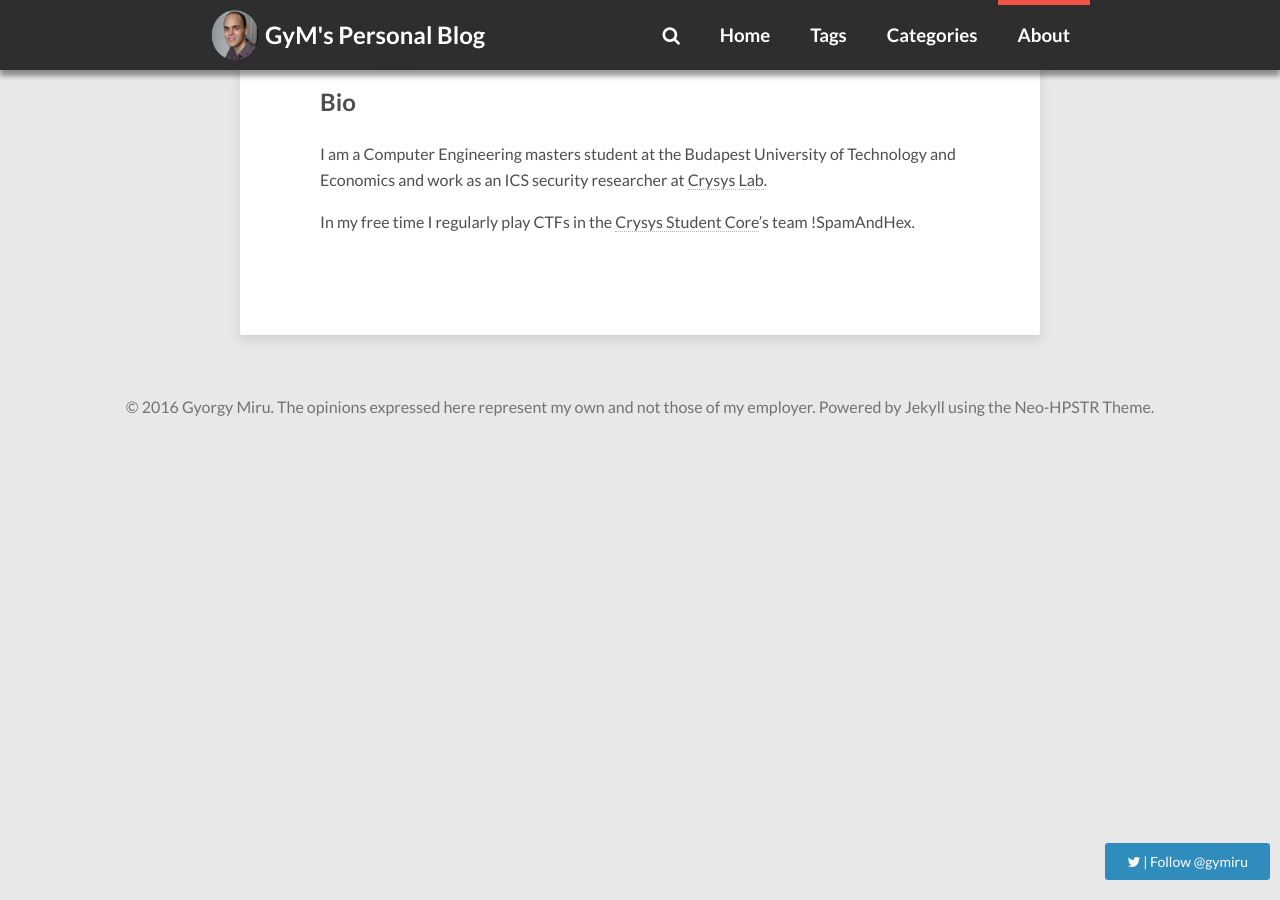
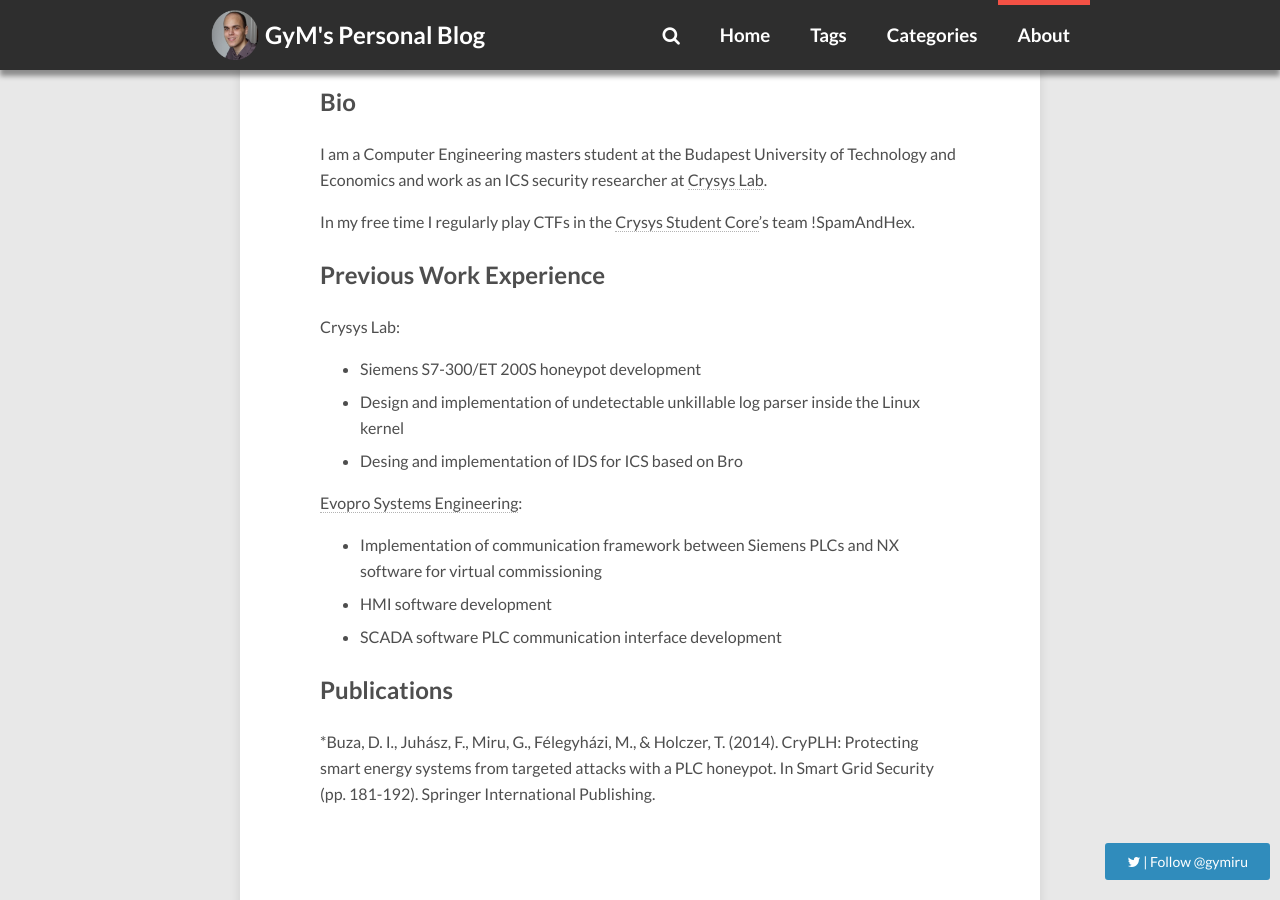
Before and after one commit to gymgit/gymgit.github.io, a Jekyll site: the page built from about/index.md, in a window 1280 px wide and 900 px high, scrolled down 593 px. Built offline with Jekyll 4.4.1, drawn with Linux system fonts in a browser that asks for light colours; nearby versions of some CDN libraries; comment, search, counter and statistics services are not loaded.

Commit message:
finished about

```diff
--- a/about/index.md
+++ b/about/index.md
@@ -33,3 +33,18 @@ share: false
 I am a Computer Engineering masters student at the Budapest University of Technology and Economics and work as an ICS security researcher at [Crysys Lab](https://www.crysys.hu/).
 
 In my free time I regularly play CTFs in the [Crysys Student Core](http://core.crysys.hu/)'s team !SpamAndHex.
+
+##Previous Work Experience
+
+Crysys Lab:
+* Siemens S7-300/ET 200S honeypot development
+* Design and implementation of undetectable unkillable log parser inside the Linux kernel
+* Desing and implementation of IDS for ICS based on Bro
+
+[Evopro Systems Engineering](http://www.evopro.hu/eng):
+* Implementation of communication framework between Siemens PLCs and NX software for virtual commissioning
+* HMI software development
+* SCADA software PLC communication interface development
+
+##Publications
+*Buza, D. I., Juhász, F., Miru, G., Félegyházi, M., & Holczer, T. (2014). CryPLH: Protecting smart energy systems from targeted attacks with a PLC honeypot. In Smart Grid Security (pp. 181-192). Springer International Publishing.
```
